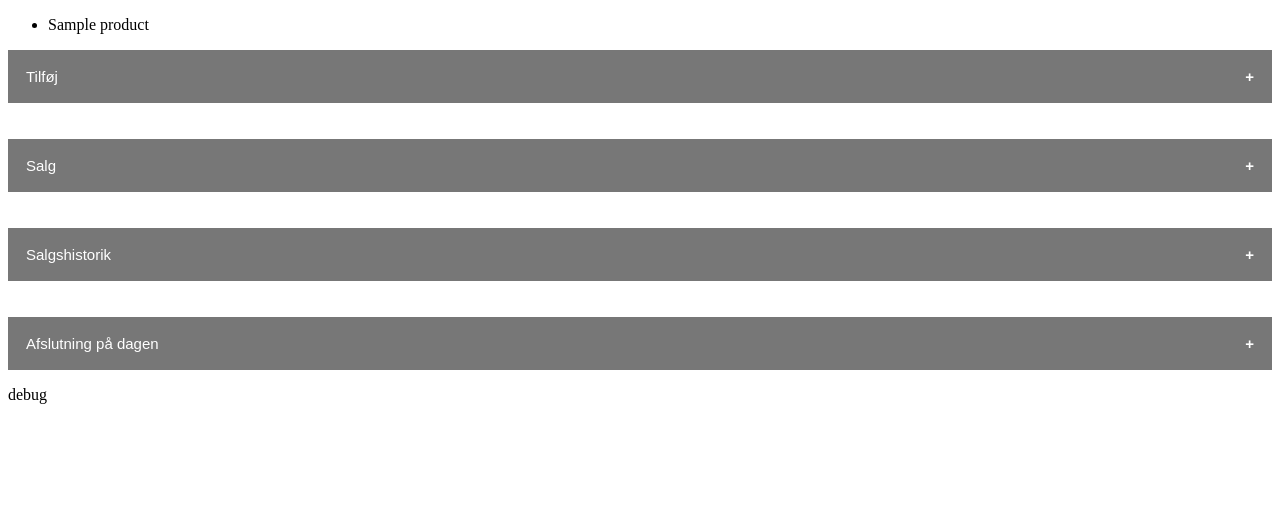
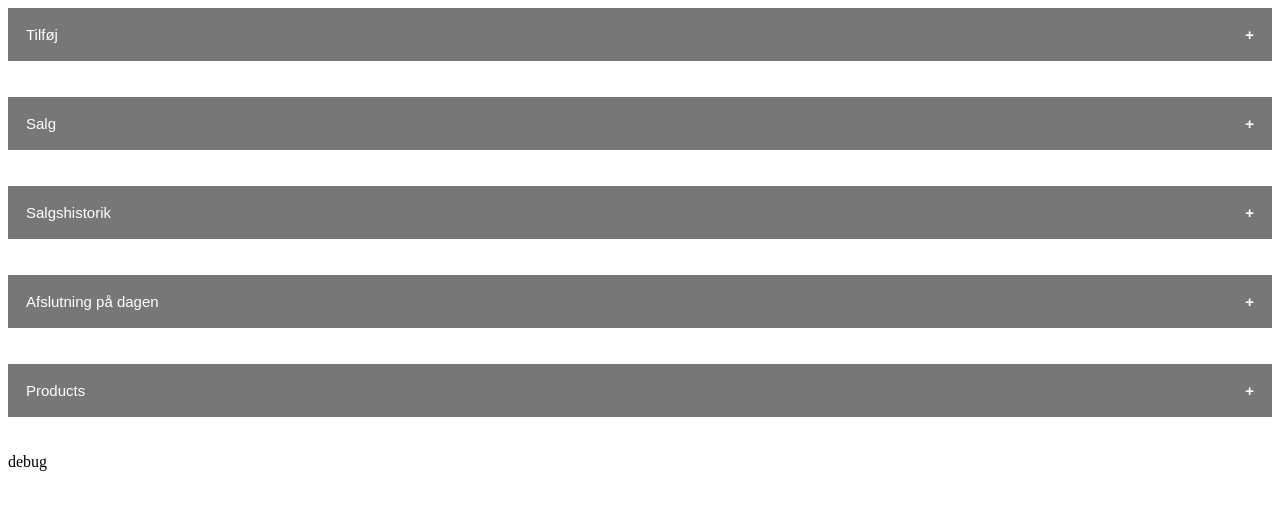
Before and after one commit to tschiolborg/SalesApi, a Django app: page /sales_api/ in a window 1280 px wide. Shown: the top 510 px of the page. Run offline with Django 3.2, Linux system fonts and the light colour scheme; tables that the repository leaves empty hold one stand-in row (values such as "Sample post").

Commit message:
basic form

```diff
--- /dev/null
+++ b/sales_api/static/sales_api/style.css
@@ -0,0 +1,52 @@
+.collapsible {
+    background-color: #777;
+    color: white;
+    cursor: pointer;
+    padding: 18px;
+    width: 100%;
+    border: none;
+    text-align: left;
+    outline: none;
+    font-size: 15px;
+}
+
+.active,
+.collapsible:hover {
+    background-color: rgb(24, 84, 133);
+}
+
+.collapsible:after {
+    content: '\002B';
+    color: white;
+    font-weight: bold;
+    float: right;
+    margin-left: 5px;
+}
+
+.active:after {
+    content: "\2212";
+}
+
+.content {
+    padding: 0 18px;
+    max-height: 0;
+    overflow: hidden;
+    transition: max-height 0.2s ease-out;
+    background-color: #f1f1f1;
+}
+
+form {
+    display: table;
+}
+
+p {
+    display: table-row;
+}
+
+label {
+    display: table-cell;
+}
+
+input {
+    display: table-cell;
+}
--- a/sales_api/templates/sales_api/base.html
+++ b/sales_api/templates/sales_api/base.html
@@ -7,44 +7,7 @@
     <meta charset="UTF.8">
     <title>{% block title %}Base{% endblock %}</title>
 
-    <style>
-        .collapsible {
-            background-color: #777;
-            color: white;
-            cursor: pointer;
-            padding: 18px;
-            width: 100%;
-            border: none;
-            text-align: left;
-            outline: none;
-            font-size: 15px;
-        }
-
-        .active,
-        .collapsible:hover {
-            background-color: rgb(24, 84, 133);
-        }
-
-        .collapsible:after {
-            content: '\002B';
-            color: white;
-            font-weight: bold;
-            float: right;
-            margin-left: 5px;
-        }
-
-        .active:after {
-            content: "\2212";
-        }
-
-        .content {
-            padding: 0 18px;
-            max-height: 0;
-            overflow: hidden;
-            transition: max-height 0.2s ease-out;
-            background-color: #f1f1f1;
-        }
-    </style>
+    <link rel="stylesheet" type="text/css" href="{% static 'sales_api/style.css' %}">
 </head>
 
 <body>
--- a/sales_api/templates/sales_api/index.html
+++ b/sales_api/templates/sales_api/index.html
@@ -5,43 +5,44 @@
 {% block content %}
 
 
-{% if all_products %}
-<ul>
-    {% for product in all_products %}
-    <li>{{ product.name }}</li>
-    {% endfor %}
-</ul>
-{% else %}
-<p>No products are available.</p>
-{% endif %}
 
 
-<button type="button" class="collapsible">Tilføj</button>
+
+<button type="button" class="collapsible" id="add">Tilføj</button>
 <div class="content">
     <p>Some text 1.</p>
 </div>
 
 <br><br>
 
-<button type="button" class="collapsible">Salg</button>
+<button type="button" class="collapsible" id="sale">Salg</button>
 <div class="content">
     <p>Some text 2.</p>
 </div>
 
 <br><br>
 
-<button type="button" class="collapsible">Salgshistorik</button>
+<button type="button" class="collapsible" id="sh">Salgshistorik</button>
 <div class="content">
     <p>Some text 3.</p>
 </div>
 
 <br><br>
 
-<button type="button" class="collapsible">Afslutning på dagen</button>
+<button type="button" class="collapsible" id="afpd">Afslutning på dagen</button>
 <div class="content">
     <p>Some text 4.</p>
 </div>
 
+<br><br>
+
+
+<button type="button" class="collapsible" id="products">Products</button>
+<div class="content">
+    {% include "sales_api/products.html" %}
+</div>
+
+<br><br>
 
 
 
--- /dev/null
+++ b/sales_api/templates/sales_api/products.html
@@ -0,0 +1,30 @@
+{% if all_products %}
+<ul>
+    {% for product in all_products %}
+    <li>
+        {{ product.name }} <br />
+        price: {{ product.price }} <br />
+        <a href="delete_product/{{ product.id }}">delete</a>
+    </li>
+    {% endfor %}
+</ul>
+{% else %}
+<p>No products are available.</p>
+{% endif %}
+
+<br><br>
+
+<form action="/sales_api/create_new_product/" method="post">
+    {% csrf_token %}
+    <p>
+        <label for="name">Name: </label>
+        <input id="name" type="text" required name="name" value="">
+    </p>
+    <br />
+    <p>
+        <label for="price">Price: </label>
+        <input id="price" type="number" required name="price" value="" , min="0" , step=".01">
+    </p>
+    <br />
+    <input type="submit" value="OK">
+</form>
--- a/sales_api/urls.py
+++ b/sales_api/urls.py
@@ -4,4 +4,6 @@ from . import views
 
 urlpatterns = [
     path("", views.index, name="index"),
+    path("create_new_product/", views.create_new_product, name="create_new_product"),
+    path("delete_product/<int:id>/", views.delete_product, name="delete_product"),
 ]
--- a/sales_api/views.py
+++ b/sales_api/views.py
@@ -1,5 +1,7 @@
+from decimal import Decimal
+
 from django.http import HttpResponse
-from django.shortcuts import render
+from django.shortcuts import redirect, render
 
 from .models import Product
 
@@ -8,5 +10,34 @@ def index(request):
     all_products = Product.objects.all()
     context = {
         "all_products": all_products,
+        "active": "products",
     }
     return render(request, "sales_api/index.html", context)
+
+
+def create_new_product(request):
+    if request.method == "POST":
+        name = request.POST.get("name")
+        price = request.POST.get("price")
+        if name is not None and name != "":
+            try:
+                price = Decimal(price)
+            except:
+                return HttpResponse("Error: Cannot read price")
+
+            Product.objects.create(
+                name=name,
+                price=price,
+            )
+            return redirect("/sales_api/")
+        else:
+            return HttpResponse("Error: No name given")
+    return HttpResponse("Error: no post")
+
+
+def delete_product(request, id):
+    try:
+        Product.objects.filter(id=id).delete()
+    except:
+        return HttpResponse(f"Error: Could not delete.")
+    return redirect("/sales_api/")
```
